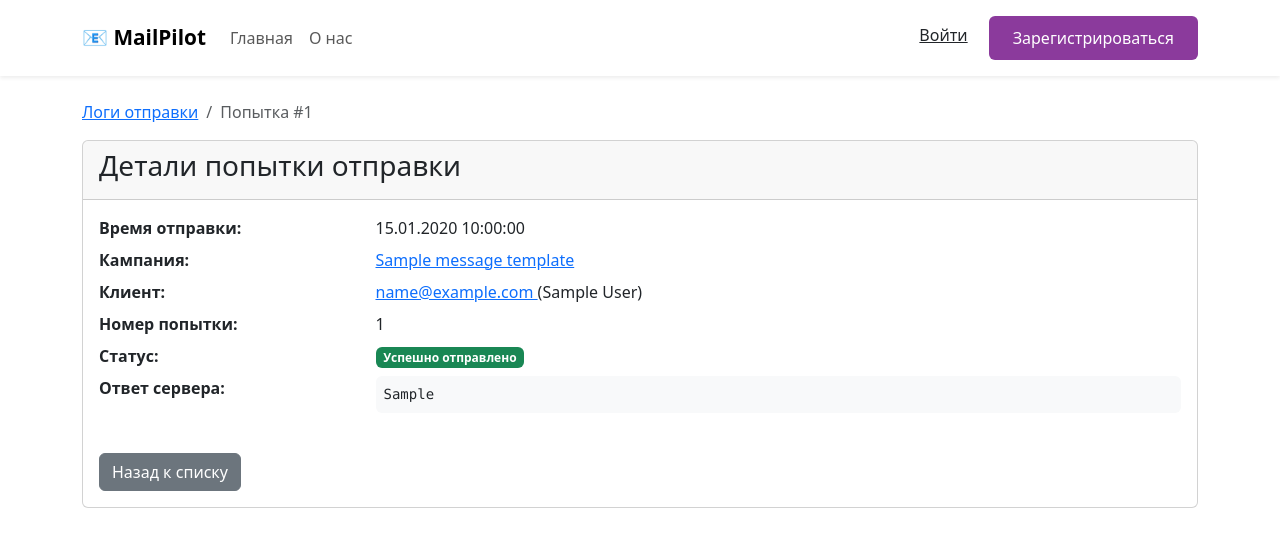
After one commit to dagniden/mail-pilot, a Django app: template campaigns/templates/campaigns/campaignattempt_detail.html in a window 1280 px wide. The commit adds this page. Shown: the top 547 px of the page. Run offline with Django 5.2, Linux system fonts and the light colour scheme; the template is opened without the code that fills it: most values are stand-ins (such as "Sample title", 1, 10 or a date in 2020); some libraries are stand-ins or nearby versions.

Commit message:
Новые вью шаблоны для CampaignAttempt

```diff
--- /dev/null
+++ b/campaigns/templates/campaigns/campaignattempt_detail.html
@@ -0,0 +1,66 @@
+{% extends 'base.html' %}
+
+{% block content %}
+  <div class="container mt-4">
+    <nav aria-label="breadcrumb">
+      <ol class="breadcrumb">
+        <li class="breadcrumb-item"><a href="{% url 'campaigns:attempt_list' %}">Логи отправки</a></li>
+        <li class="breadcrumb-item active">Попытка #{{ attempt.pk }}</li>
+      </ol>
+    </nav>
+
+    <div class="card">
+      <div class="card-header">
+        <h3>Детали попытки отправки</h3>
+      </div>
+      <div class="card-body">
+        <dl class="row">
+          <dt class="col-sm-3">Время отправки:</dt>
+          <dd class="col-sm-9">{{ attempt.attempt_time|date:"d.m.Y H:i:s" }}</dd>
+
+          <dt class="col-sm-3">Кампания:</dt>
+          <dd class="col-sm-9">
+            <a href="{% url 'campaigns:campaign_detail' attempt.campaign.pk %}">
+              {{ attempt.campaign.message_template.subject }}
+            </a>
+          </dd>
+
+          <dt class="col-sm-3">Клиент:</dt>
+          <dd class="col-sm-9">
+            {% if attempt.client %}
+              <a href="{% url 'campaigns:client_detail' attempt.client.pk %}">
+                {{ attempt.client.email }}
+              </a>
+              ({{ attempt.client.full_name }})
+            {% else %}
+              <em>Клиент был удален</em>
+            {% endif %}
+          </dd>
+
+          <dt class="col-sm-3">Номер попытки:</dt>
+          <dd class="col-sm-9">{{ attempt.attempt_number }}</dd>
+
+          <dt class="col-sm-3">Статус:</dt>
+          <dd class="col-sm-9">
+            {% if attempt.status == 'success' %}
+              <span class="badge bg-success">Успешно отправлено</span>
+            {% else %}
+              <span class="badge bg-danger">Ошибка при отправке</span>
+            {% endif %}
+          </dd>
+
+          <dt class="col-sm-3">Ответ сервера:</dt>
+          <dd class="col-sm-9">
+            <pre class="bg-light p-2 rounded">{{ attempt.server_response }}</pre>
+          </dd>
+        </dl>
+
+        <div class="mt-3">
+          <a href="{% url 'campaigns:attempt_list' %}" class="btn btn-secondary">
+            Назад к списку
+          </a>
+        </div>
+      </div>
+    </div>
+  </div>
+{% endblock %}
```
Also changed, not shown: campaigns/templates/campaigns/campaign_detail.html (+7 -0 lines), campaigns/templates/campaigns/campaignattempt_list.html (added, +67 -0 lines).
